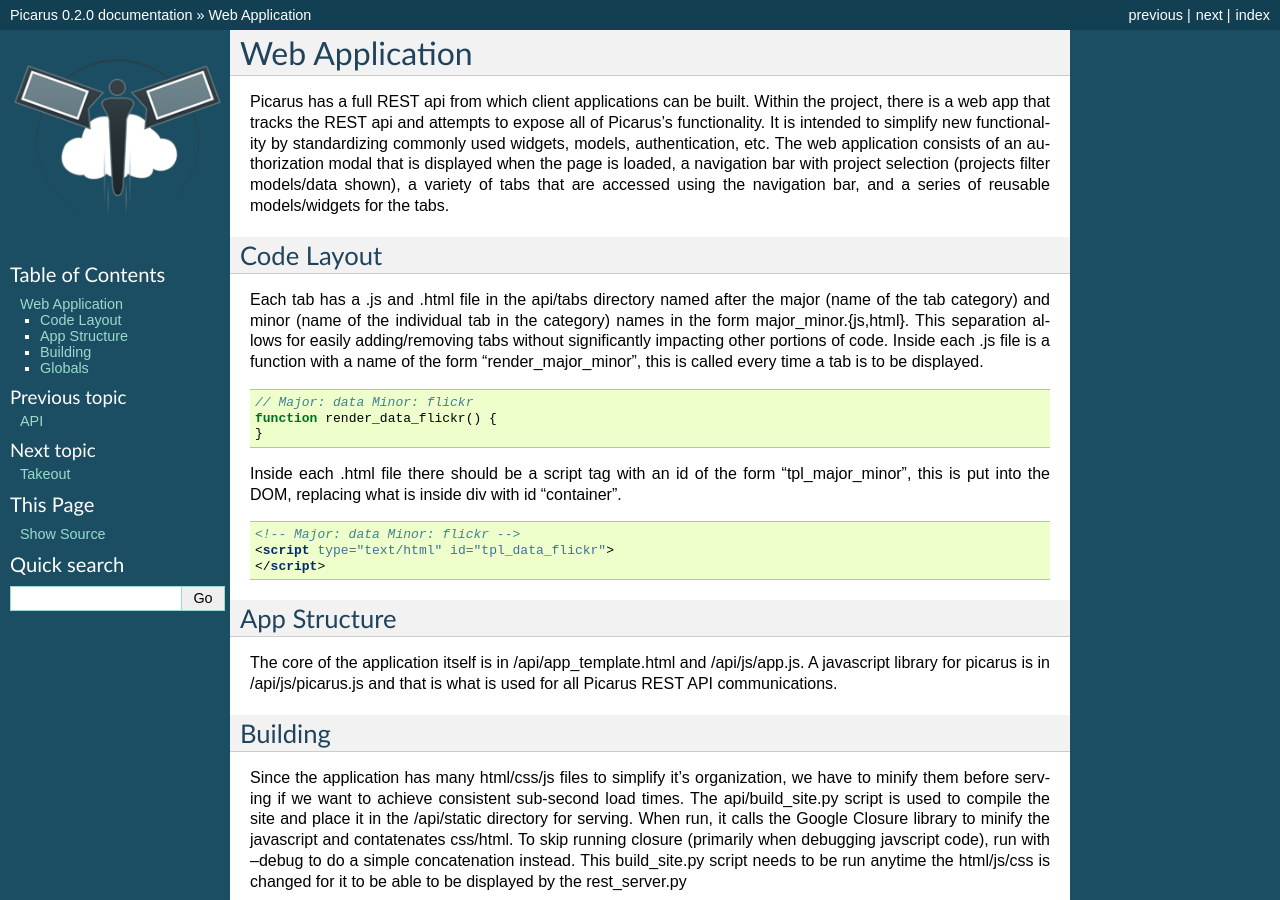
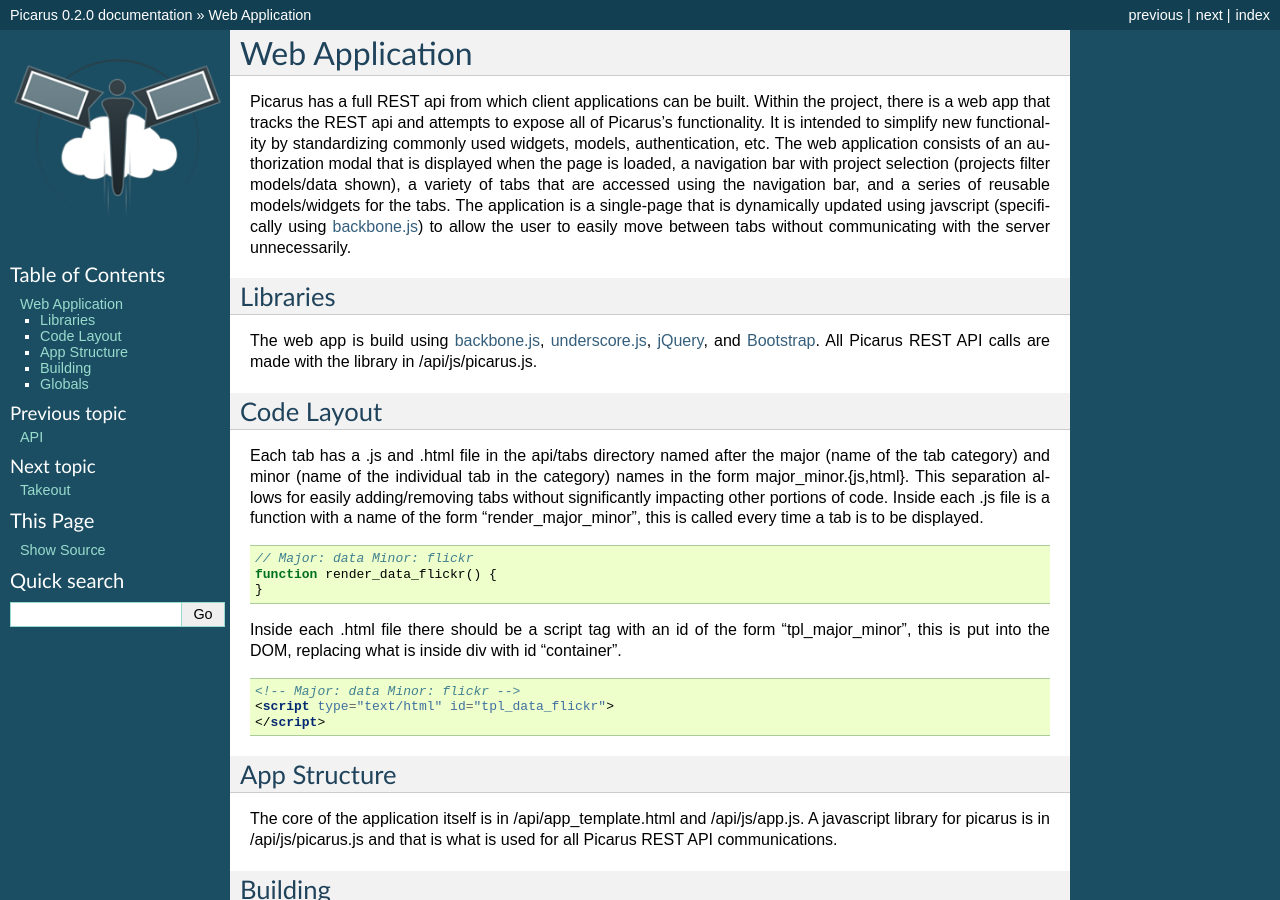
Before and after one commit to bwhite/picarus, a Sphinx documentation site: the page built from doc/app.rst, in a window 1280 px wide and 900 px high. Built offline with Sphinx 7.4.7, drawn with Linux system fonts in a browser that asks for light colours; formulas are drawn with MathJax 3.

Commit message:
Updated
Signed-off-by: Brandyn A. White <bwhite@dappervision.com>

```diff
--- a/doc/app.rst
+++ b/doc/app.rst
@@ -1,7 +1,10 @@
 Web Application
 ===============
-Picarus has a full REST api from which client applications can be built.  Within the project, there is a web app that tracks the REST api and attempts to expose all of Picarus's functionality. It is intended to simplify new functionality by standardizing commonly used widgets, models, authentication, etc.  The web application consists of an authorization modal that is displayed when the page is loaded, a navigation bar with project selection (projects filter models/data shown), a variety of tabs that are accessed using the navigation bar, and a series of reusable models/widgets for the tabs.
+Picarus has a full REST api from which client applications can be built.  Within the project, there is a web app that tracks the REST api and attempts to expose all of Picarus's functionality. It is intended to simplify new functionality by standardizing commonly used widgets, models, authentication, etc.  The web application consists of an authorization modal that is displayed when the page is loaded, a navigation bar with project selection (projects filter models/data shown), a variety of tabs that are accessed using the navigation bar, and a series of reusable models/widgets for the tabs.  The application is a single-page that is dynamically updated using javscript (specifically using `backbone.js <http://backbonejs.org/>`_) to allow the user to easily move between tabs without communicating with the server unnecessarily.
 
+Libraries
+---------
+The web app is build using `backbone.js <http://backbonejs.org/>`_, `underscore.js <http://underscorejs.org/>`_, `jQuery <http://jquery.com>`_, and `Bootstrap <http://twitter.github.io/bootstrap/>`_.  All Picarus REST API calls are made with the library in /api/js/picarus.js.
 
 Code Layout
 -----------
@@ -12,8 +15,6 @@ Each tab has a .js and .html file in the api/tabs directory named after the majo
     // Major: data Minor: flickr
     function render_data_flickr() {
     }
-
-
 
 Inside each .html file there should be a script tag with an id of the form "tpl_major_minor", this is put into the DOM, replacing what is inside div with id "container".
 
```
